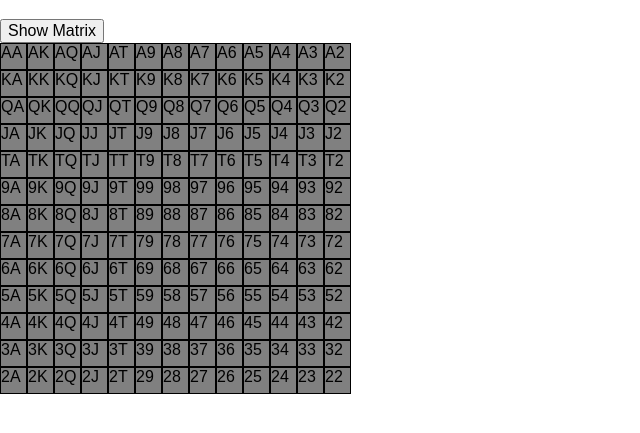
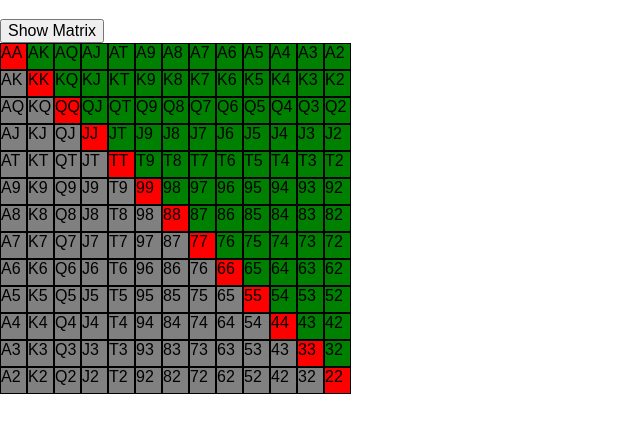
Before and after one commit to farstrider777/hand_calculator, a plain HTML site: page index.html in a window 1280 px wide. Both pictures are taken after a click on the button "Show Matrix". Shown: the part 61-494 px from the top of the page, without its empty margins (0-640 px from the left). Drawn offline with Linux system fonts and the light colour scheme.

Commit message:
added colors for hand types and fixed card ordering on unsuited cards

```diff
--- a/main.js
+++ b/main.js
@@ -9,7 +9,14 @@ function createMatrix(){
     //$("#new").append("<div class='box inline'>" + arrayCards[i]+ arrayCards[i] +"</div>")
     for(x = 0; x < 14; x++){
       if(x < 13){
-        $("#new").append("<div class='box inline'>" + arrayCards[i]+ arrayCards[x] +"</div>")
+        if(x === i){
+          $("#new").append("<div class='boxPaired inline'>" + arrayCards[x]+ arrayCards[i] +"</div>")
+        }else if(x < i){
+          $("#new").append("<div class='boxUnsuited inline'>" + arrayCards[x]+ arrayCards[i] +"</div>")
+        }
+        else{
+          $("#new").append("<div class='boxSuited inline'>" + arrayCards[i]+ arrayCards[x] +"</div>")
+        }
       }else{
         $("#new").append("<br>")
       }
--- a/style.css
+++ b/style.css
@@ -2,13 +2,27 @@ input{
   background: lightgray;
 }
 
-.box{
+.boxSuited{
+  width: 25px;
+  height: 25px;
+  background-color: green;
+  border: 1px solid black;
+}
+
+.boxUnsuited{
   width: 25px;
   height: 25px;
   background-color: gray;
   border: 1px solid black;
 }
 
+.boxPaired{
+  width: 25px;
+  height: 25px;
+  background-color: red;
+  border: 1px solid black;
+}
+
 .inline{
   display: inline-block;
 }
```
